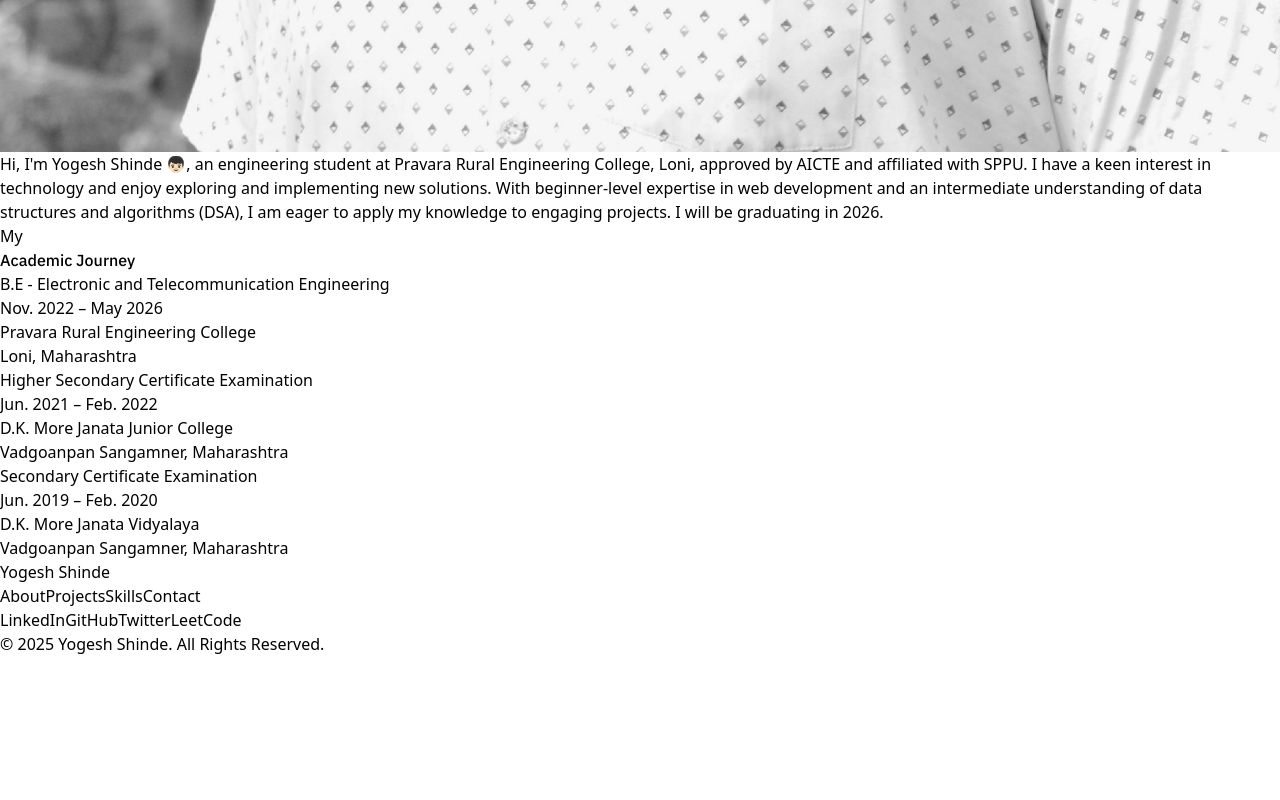
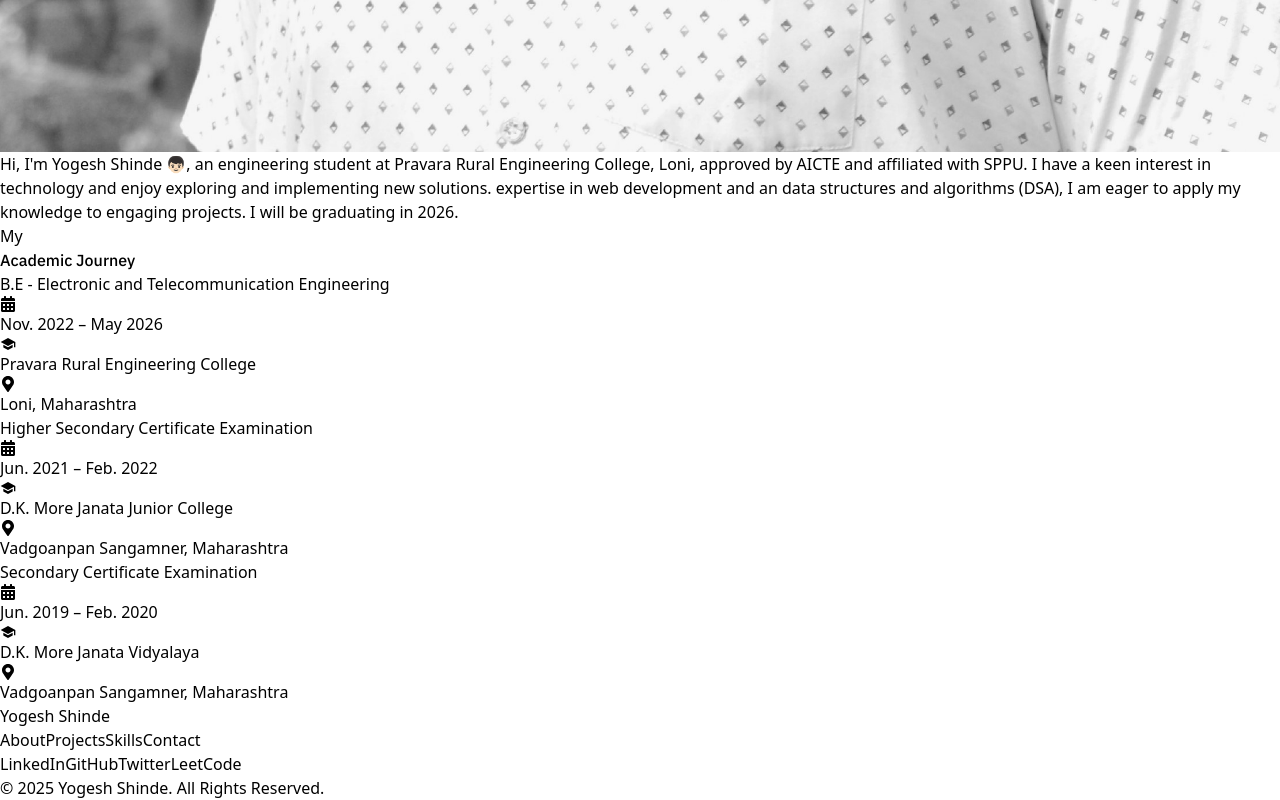
Before and after one commit to Y0GESHSHINDE/Portfolio-React, a React (Vite) app: page /about in a window 1280 px wide. Shown: the part 1254-2054 px from the top of the page. Before the commit the page ends 1910 px from the top, so only its background shows below. Built offline with nearby package versions, Linux system fonts and the light colour scheme.

Commit message:
Final Production

```diff
--- a/src/components/AboutSection.jsx
+++ b/src/components/AboutSection.jsx
@@ -20,8 +20,8 @@ function AboutSection() {
             Hi, I'm <span className="text-orange-500 font-bold">Yogesh Shinde</span> 👦🏻, an engineering student at Pravara Rural
             Engineering College, Loni, approved by AICTE and affiliated with
             SPPU. I have a keen interest in technology and enjoy exploring and
-            implementing new solutions. With beginner-level expertise in web
-            development and an intermediate understanding of data structures and
+            implementing new solutions. expertise in web
+            development and  data structures and
             algorithms (DSA), I am eager to apply my knowledge to engaging
             projects. I will be graduating in 2026.</div>
         </div>
--- a/src/components/EducationSection.jsx
+++ b/src/components/EducationSection.jsx
@@ -1,5 +1,8 @@
 import React from "react";
 import img from "../../public/images/ok.jpg";
+import { FaCalendarAlt } from 'react-icons/fa';
+import { FaMapMarkerAlt } from 'react-icons/fa';
+import { MdSchool } from 'react-icons/md';
 
 function div() {
   const academicData = [
@@ -46,10 +49,9 @@ function div() {
             an engineering student at Pravara Rural Engineering College, Loni,
             approved by AICTE and affiliated with SPPU. I have a keen interest
             in technology and enjoy exploring and implementing new solutions.
-            With beginner-level expertise in web development and an intermediate
-            understanding of data structures and algorithms (DSA), I am eager to
-            apply my knowledge to engaging projects. I will be graduating in
-            2026.
+            expertise in web development and an data structures and algorithms
+            (DSA), I am eager to apply my knowledge to engaging projects. I will
+            be graduating in 2026.
           </div>
         </div>
       </div>
@@ -70,9 +72,9 @@ function div() {
                 <h2 className="text-xl font-semibold text-gray-800 mb-2">
                   {item.title}
                 </h2>
-                <p className="text-gray-600 mb-1">{item.duration}</p>
-                <p className="text-gray-600 mb-1">{item.institution}</p>
-                <p className="text-gray-600">{item.location}</p>
+                <p className="text-gray-600 mb-1 flex items-center gap-2"><FaCalendarAlt/>{item.duration}</p>
+                <p className="text-gray-600 mb-1 flex items-center gap-2"><MdSchool/>{item.institution}</p>
+                <p className="text-gray-600 flex items-center gap-2"><FaMapMarkerAlt/>{item.location}</p>
               </div>
             ))}
           </div>
--- a/src/components/ExpreincesCard.jsx
+++ b/src/components/ExpreincesCard.jsx
@@ -7,7 +7,7 @@ function ExperienceCard({ jobRole, companyName, duration, icon,skills }) {
        </div>
        <div className="text-center"  >
          <h1 className="text-[13px]" > <strong>Company:-</strong> {companyName}</h1>
-         <h1 className="text-[13px]" > <strong>duration:- </strong> {duration}</h1>
+         <h1 className="text-[13px]" > <strong>Duration:- </strong> {duration}</h1>
          <h1 className="text-[13px]" > <strong>Technology :- </strong> {skills}</h1>
        </div>
      </div>
```
Also changed, not shown: src/components/Academic_Section.jsx (deleted, +0 -45 lines).
